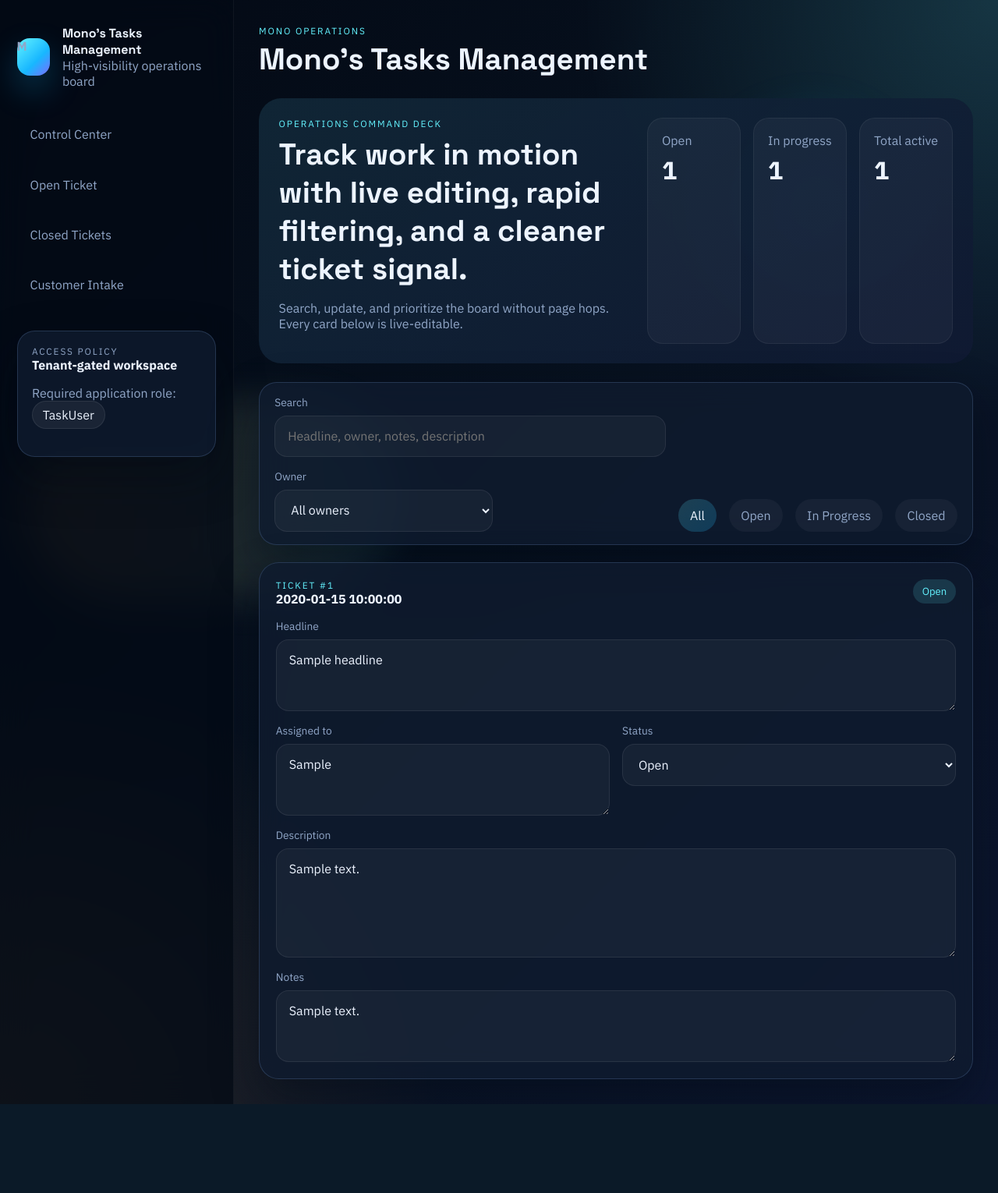
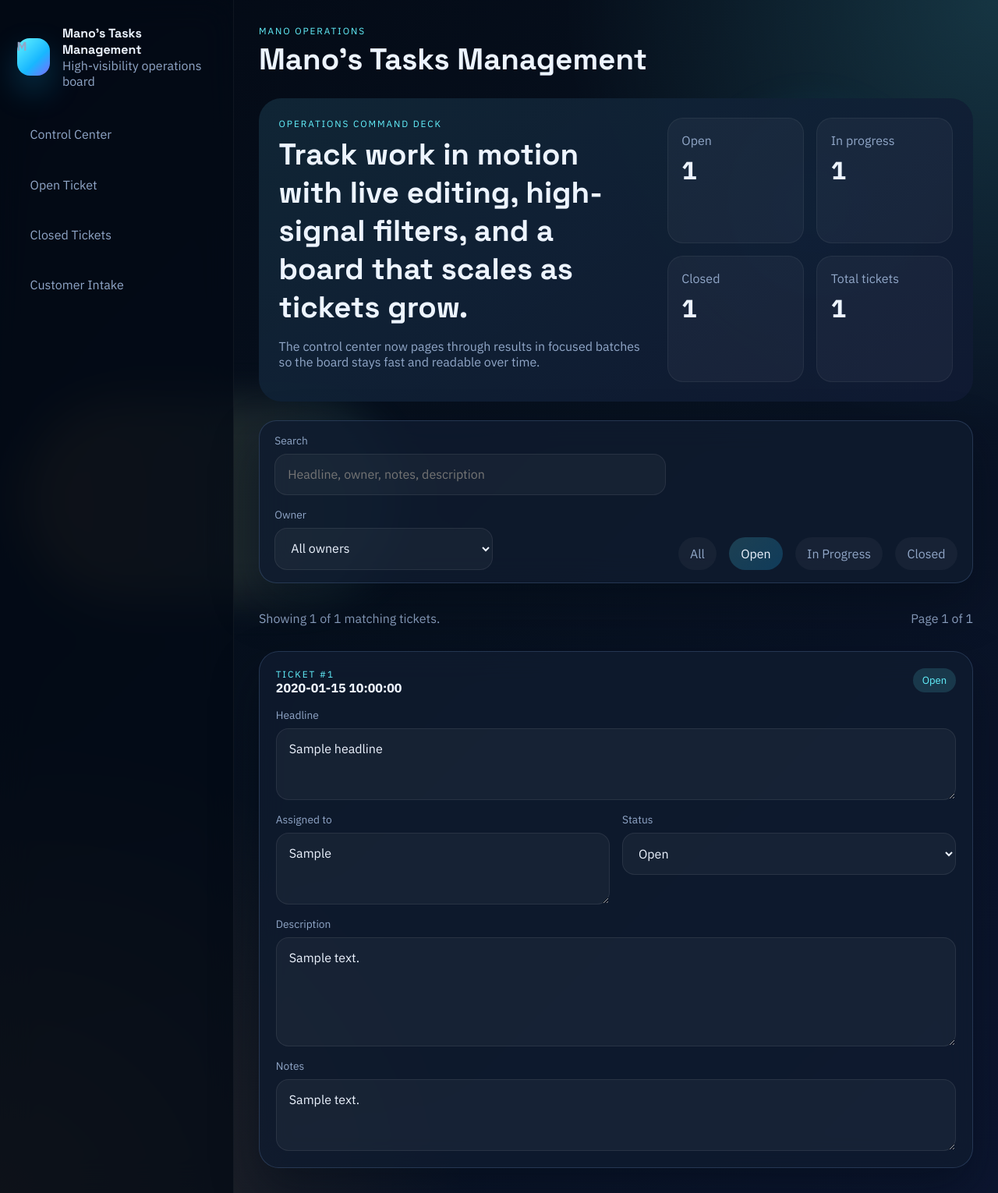
Before and after one commit to imanuelt/ticketingabnet, a Flask app: template templates/index.html in a window 1280 px wide. Shown: the whole page at 78% size. Before the commit the page ends 1416 px from the top, so only its background shows below. Run offline with Flask 3, Linux system fonts and the light colour scheme; the template is opened without the code that fills it: most values are stand-ins (such as "Sample title", 1, 10 or a date in 2020).

Commit message:
Scale ticket views and rename app to Mano

```diff
--- a/app.py
+++ b/app.py
@@ -1,9 +1,10 @@
 import base64
 import json
 import os
+from math import ceil
 from datetime import datetime
 from functools import wraps
-from urllib.parse import quote
+from urllib.parse import quote, urlencode
 
 import pytz
 from azure.cosmos import CosmosClient
@@ -13,7 +14,7 @@ from flask import Flask, abort, g, jsonify, redirect, render_template, request,
 load_dotenv()
 
 app = Flask(__name__)
-app.secret_key = os.getenv("FLASK_SECRET_KEY", "mono-tasks-dev-key")
+app.secret_key = os.getenv("FLASK_SECRET_KEY", "mano-tasks-dev-key")
 
 israel_tz = pytz.timezone("Asia/Jerusalem")
 
@@ -25,6 +26,7 @@ AUTH_REQUIRED = os.getenv("AUTH_REQUIRED", "false").lower() == "true"
 ALLOWED_TENANT_ID = os.getenv("ALLOWED_TENANT_ID")
 REQUIRED_APP_ROLE = os.getenv("REQUIRED_APP_ROLE", "TaskUser")
 DEV_AUTH_BYPASS = os.getenv("DEV_AUTH_BYPASS", "false").lower() == "true"
+TICKETS_PER_PAGE = max(int(os.getenv("TICKETS_PER_PAGE", "18")), 1)
 
 container = None
 
@@ -56,6 +58,10 @@ def load_tickets():
     return list(get_container().read_all_items())
 
 
+def sorted_tickets():
+    return sorted(load_tickets(), key=lambda item: int(item["id"]), reverse=True)
+
+
 def next_ticket_id():
     tickets = load_tickets()
     return max([int(t["id"]) for t in tickets], default=0) + 1
@@ -83,7 +89,7 @@ def parse_client_principal():
             return None
         return {
             "name": "Local Developer",
-            "email": "developer@mono.local",
+            "email": "developer@mano.local",
             "tenant_id": ALLOWED_TENANT_ID or "local-tenant",
             "roles": [REQUIRED_APP_ROLE],
             "source": "bypass",
@@ -125,6 +131,85 @@ def has_required_access(user):
     return REQUIRED_APP_ROLE in user.get("roles", [])
 
 
+def parse_ticket_filters(default_status=""):
+    status = request.args.get("status", default_status)
+    valid_statuses = {"", "Open", "In Progress", "Closed"}
+    if status not in valid_statuses:
+        status = default_status
+
+    page = request.args.get("page", "1")
+    try:
+        page = max(int(page), 1)
+    except ValueError:
+        page = 1
+
+    return {
+        "search": request.args.get("q", "").strip(),
+        "owner": request.args.get("owner", "").strip(),
+        "status": status,
+        "page": page,
+    }
+
+
+def ticket_search_blob(ticket):
+    return " ".join(
+        [
+            ticket.get("headline", ""),
+            ticket.get("assigned_to", ""),
+            ticket.get("description", ""),
+            ticket.get("notes", ""),
+        ]
+    ).lower()
+
+
+def filter_tickets(tickets, filters):
+    search_value = filters["search"].lower()
+    filtered = []
+
+    for ticket in tickets:
+        if filters["status"] and ticket.get("status") != filters["status"]:
+            continue
+        if filters["owner"] and ticket.get("assigned_to") != filters["owner"]:
+            continue
+        if search_value and search_value not in ticket_search_blob(ticket):
+            continue
+        filtered.append(ticket)
+
+    return filtered
+
+
+def build_pagination(total_items, current_page):
+    total_pages = max(ceil(total_items / TICKETS_PER_PAGE), 1)
+    current_page = min(current_page, total_pages)
+    start_index = (current_page - 1) * TICKETS_PER_PAGE
+    end_index = start_index + TICKETS_PER_PAGE
+
+    def page_url(page_number):
+        params = request.args.to_dict(flat=True)
+        params["page"] = page_number
+        if page_number == 1:
+            params.pop("page", None)
+        query = urlencode({key: value for key, value in params.items() if value})
+        return f"{request.path}?{query}" if query else request.path
+
+    window_start = max(current_page - 2, 1)
+    window_end = min(window_start + 4, total_pages)
+    window_start = max(window_end - 4, 1)
+
+    return {
+        "current_page": current_page,
+        "total_pages": total_pages,
+        "start_index": start_index,
+        "end_index": end_index,
+        "pages": [
+            {"number": page_number, "url": page_url(page_number)}
+            for page_number in range(window_start, window_end + 1)
+        ],
+        "prev_url": page_url(current_page - 1) if current_page > 1 else None,
+        "next_url": page_url(current_page + 1) if current_page < total_pages else None,
+    }
+
+
 def require_access(view):
     @wraps(view)
     def wrapped(*args, **kwargs):
@@ -160,7 +245,7 @@ def attach_user():
 def inject_layout_context():
     return {
         "current_user": getattr(g, "current_user", None),
-        "app_title": "Mono's Tasks Management",
+        "app_title": "Mano's Tasks Management",
         "required_role": REQUIRED_APP_ROLE,
         "auth_required": AUTH_REQUIRED,
     }
@@ -169,19 +254,29 @@ def inject_layout_context():
 @app.route("/")
 @require_access
 def home():
-    tickets = [ticket for ticket in load_tickets() if ticket["status"] != "Closed"]
-    open_tickets = [ticket for ticket in tickets if ticket["status"] == "Open"]
-    in_progress_tickets = [ticket for ticket in tickets if ticket["status"] == "In Progress"]
-    owners = sorted({ticket["assigned_to"] for ticket in tickets if ticket["assigned_to"]})
+    all_tickets = sorted_tickets()
+    filters = parse_ticket_filters()
+    filtered_tickets = filter_tickets(all_tickets, filters)
+    pagination = build_pagination(len(filtered_tickets), filters["page"])
+    tickets = filtered_tickets[pagination["start_index"]:pagination["end_index"]]
+
+    open_tickets = [ticket for ticket in all_tickets if ticket["status"] == "Open"]
+    in_progress_tickets = [ticket for ticket in all_tickets if ticket["status"] == "In Progress"]
+    closed_tickets = [ticket for ticket in all_tickets if ticket["status"] == "Closed"]
+    owners = sorted({ticket["assigned_to"] for ticket in all_tickets if ticket["assigned_to"]})
 
     return render_template(
         "index.html",
         page_name="dashboard",
-        tickets=sorted(tickets, key=lambda item: int(item["id"]), reverse=True),
+        tickets=tickets,
         open_count=len(open_tickets),
         in_progress_count=len(in_progress_tickets),
-        total_count=len(tickets),
+        closed_count=len(closed_tickets),
+        total_count=len(all_tickets),
         owners=owners,
+        filters=filters,
+        filtered_count=len(filtered_tickets),
+        pagination=pagination,
     )
 
 
@@ -214,7 +309,7 @@ def submit_ticket():
         new_ticket = {
             "id": str(next_ticket_id()),
             "headline": data["headline"],
-            "assigned_to": "Mono Operations",
+            "assigned_to": "Mano Operations",
             "status": "Open",
             "description": (
                 f"Customer Tenant Name: {data['tenant_name']}\n"
@@ -242,11 +337,20 @@ def submit_ticket():
 @app.route("/closed")
 @require_access
 def closed():
-    tickets = [ticket for ticket in load_tickets() if ticket["status"] == "Closed"]
+    all_tickets = [ticket for ticket in sorted_tickets() if ticket["status"] == "Closed"]
+    filters = parse_ticket_filters(default_status="Closed")
+    filtered_tickets = filter_tickets(all_tickets, filters)
+    pagination = build_pagination(len(filtered_tickets), filters["page"])
+    tickets = filtered_tickets[pagination["start_index"]:pagination["end_index"]]
+
     return render_template(
         "closed.html",
         page_name="closed",
-        tickets=sorted(tickets, key=lambda item: int(item["id"]), reverse=True),
+        tickets=tickets,
+        owners=sorted({ticket["assigned_to"] for ticket in all_tickets if ticket["assigned_to"]}),
+        filters=filters,
+        filtered_count=len(filtered_tickets),
+        pagination=pagination,
     )
 
 
--- a/static/app.js
+++ b/static/app.js
@@ -43,35 +43,14 @@ const ticketApp = (() => {
     }
 
     function initDashboardFilters() {
-        const grid = document.getElementById("ticketGrid");
-        if (!grid) return;
+        const form = document.getElementById("dashboardFilters");
+        if (!form) return;
 
-        const search = document.getElementById("ticketSearch");
-        const owner = document.getElementById("ownerFilter");
-        const chips = Array.from(document.querySelectorAll("#statusFilters .chip"));
-        let activeStatus = "";
-
-        const filterCards = () => {
-            const searchValue = (search?.value || "").trim().toLowerCase();
-            const ownerValue = owner?.value || "";
-
-            grid.querySelectorAll(".ticket-card").forEach((card) => {
-                const matchesSearch = !searchValue || card.dataset.ticketSearch.includes(searchValue);
-                const matchesOwner = !ownerValue || card.dataset.assigned === ownerValue;
-                const matchesStatus = !activeStatus || card.dataset.status === activeStatus;
-                card.hidden = !(matchesSearch && matchesOwner && matchesStatus);
-            });
-        };
-
-        search?.addEventListener("input", filterCards);
-        owner?.addEventListener("change", filterCards);
-        chips.forEach((chip) => {
-            chip.addEventListener("click", () => {
-                chips.forEach((item) => item.classList.remove("is-active"));
-                chip.classList.add("is-active");
-                activeStatus = chip.dataset.status;
-                filterCards();
-            });
+        initFilterForm(form, {
+            searchSelector: "#ticketSearch",
+            selectSelector: "#ownerFilter",
+            statusInputSelector: "#statusFilter",
+            chipSelector: "[data-status-filter]",
         });
     }
 
@@ -89,16 +68,13 @@ const ticketApp = (() => {
     }
 
     function initClosedFilters() {
-        const grid = document.getElementById("closedGrid");
-        const search = document.getElementById("closedSearch");
-        if (!grid || !search) return;
-
-        search.addEventListener("input", () => {
-            const value = search.value.trim().toLowerCase();
-            grid.querySelectorAll(".archive-card").forEach((card) => {
-                card.hidden = value && !card.dataset.ticketSearch.includes(value);
+        const form = document.getElementById("closedFilters");
+        if (form) {
+            initFilterForm(form, {
+                searchSelector: "#closedSearch",
+                selectSelector: "#closedOwnerFilter",
             });
-        });
+        }
 
         document.querySelectorAll("[data-reopen-form]").forEach((form) => {
             form.addEventListener("submit", async (event) => {
@@ -121,6 +97,38 @@ const ticketApp = (() => {
         });
     }
 
+    function initFilterForm(form, options = {}) {
+        const search = options.searchSelector ? form.querySelector(options.searchSelector) : null;
+        const select = options.selectSelector ? form.querySelector(options.selectSelector) : null;
+        const statusInput = options.statusInputSelector ? form.querySelector(options.statusInputSelector) : null;
+        const chips = options.chipSelector ? Array.from(form.querySelectorAll(options.chipSelector)) : [];
+        const pageInput = form.querySelector('input[name="page"]');
+        let searchTimer;
+
+        const submitFilters = () => {
+            if (pageInput) {
+                pageInput.value = "1";
+            }
+            form.requestSubmit();
+        };
+
+        search?.addEventListener("input", () => {
+            window.clearTimeout(searchTimer);
+            searchTimer = window.setTimeout(submitFilters, 280);
+        });
+
+        select?.addEventListener("change", submitFilters);
+
+        chips.forEach((chip) => {
+            chip.addEventListener("click", () => {
+                if (statusInput) {
+                    statusInput.value = chip.dataset.statusFilter || "";
+                }
+                submitFilters();
+            });
+        });
+    }
+
     function init() {
         initAutosize();
         initDashboardFilters();
--- a/static/styles.css
+++ b/static/styles.css
@@ -146,18 +146,11 @@ textarea {
     transform: translateX(4px);
 }
 
-.security-card,
 .glass-panel {
     border: 1px solid var(--border);
     background: var(--panel);
     box-shadow: var(--shadow);
     backdrop-filter: blur(18px);
-}
-
-.security-card {
-    margin-top: 2rem;
-    padding: 1.15rem;
-    border-radius: 1.4rem;
 }
 
 .page-frame {
@@ -297,16 +290,15 @@ textarea {
 .hero-copy p:last-child,
 .page-hero p:last-child,
 .preview-block p,
-.security-card p,
 .unauthorized-panel p {
     color: var(--muted);
 }
 
 .hero-metrics {
     display: grid;
-    grid-template-columns: repeat(3, minmax(120px, 1fr));
+    grid-template-columns: repeat(2, minmax(120px, 1fr));
     gap: 1rem;
-    width: min(460px, 100%);
+    width: min(620px, 100%);
 }
 
 .metric-card {
@@ -390,6 +382,12 @@ textarea {
     outline: none;
 }
 
+.search-shell select option,
+.field-shell select option {
+    color: #07111f;
+    background: #edf4ff;
+}
+
 .field-shell textarea {
     min-height: 92px;
     resize: vertical;
@@ -429,6 +427,65 @@ textarea {
     display: grid;
     grid-template-columns: repeat(auto-fit, minmax(310px, 1fr));
     gap: 1rem;
+}
+
+.results-meta,
+.pager,
+.pager__pages,
+.empty-state {
+    display: flex;
+    gap: 1rem;
+}
+
+.results-meta,
+.pager {
+    align-items: center;
+    justify-content: space-between;
+}
+
+.results-meta {
+    margin: -0.2rem 0 1rem;
+    color: var(--muted);
+    flex-wrap: wrap;
+}
+
+.empty-state {
+    margin-top: 1rem;
+    padding: 1.4rem;
+    border-radius: 1.6rem;
+    flex-direction: column;
+}
+
+.empty-state h3 {
+    margin: 0;
+    font-family: "Space Grotesk", sans-serif;
+}
+
+.pager {
+    margin-top: 1.2rem;
+    flex-wrap: wrap;
+}
+
+.pager__pages {
+    flex-wrap: wrap;
+}
+
+.pager-link {
+    display: inline-grid;
+    place-items: center;
+    min-width: 2.6rem;
+    height: 2.6rem;
+    padding: 0 0.9rem;
+    border-radius: 999px;
+    background: rgba(255, 255, 255, 0.04);
+    border: 1px solid rgba(255, 255, 255, 0.08);
+    color: var(--muted);
+}
+
+.pager-link.active {
+    background: linear-gradient(135deg, rgba(100, 243, 255, 0.18), rgba(24, 183, 255, 0.22));
+    color: var(--text);
+    border-color: rgba(100, 243, 255, 0.22);
 }
 
 .ticket-card,
@@ -618,4 +675,10 @@ textarea {
     .archive-meta {
         grid-template-columns: 1fr;
     }
+
+    .results-meta,
+    .pager {
+        flex-direction: column;
+        align-items: flex-start;
+    }
 }
--- a/templates/base.html
+++ b/templates/base.html
@@ -12,7 +12,7 @@
             <a class="brand-lockup" href="{{ url_for('home') }}">
                 <span class="brand-badge">M</span>
                 <div>
-                    <strong>Mono's Tasks Management</strong>
+                    <strong>Mano's Tasks Management</strong>
                     <span>High-visibility operations board</span>
                 </div>
             </a>
@@ -23,19 +23,13 @@
                 <a href="{{ url_for('closed') }}" class="nav-pill {% if page_name == 'closed' %}active{% endif %}">Closed Tickets</a>
                 <a href="{{ url_for('submit_ticket') }}" class="nav-pill {% if page_name == 'submit' %}active{% endif %}">Customer Intake</a>
             </nav>
-
-            <div class="security-card">
-                <p class="eyebrow">Access policy</p>
-                <strong>Tenant-gated workspace</strong>
-                <p>Required application role: <span class="inline-pill">{{ required_role }}</span></p>
-            </div>
         </aside>
 
         <main class="page-frame">
             <header class="topbar">
                 <div>
-                    <p class="eyebrow">Mono Operations</p>
-                    <h1>Mono's Tasks Management</h1>
+                    <p class="eyebrow">Mano Operations</p>
+                    <h1>Mano's Tasks Management</h1>
                 </div>
                 <div class="user-cluster">
                     {% if current_user %}
--- a/templates/index.html
+++ b/templates/index.html
@@ -4,8 +4,8 @@
 <section class="hero-panel">
     <div class="hero-copy">
         <p class="eyebrow">Operations command deck</p>
-        <h2>Track work in motion with live editing, rapid filtering, and a cleaner ticket signal.</h2>
-        <p>Search, update, and prioritize the board without page hops. Every card below is live-editable.</p>
+        <h2>Track work in motion with live editing, high-signal filters, and a board that scales as tickets grow.</h2>
+        <p>The control center now pages through results in focused batches so the board stays fast and readable over time.</p>
     </div>
     <div class="hero-metrics">
         <article class="metric-card">
@@ -17,34 +17,45 @@
             <strong>{{ in_progress_count }}</strong>
         </article>
         <article class="metric-card">
-            <span>Total active</span>
+            <span>Closed</span>
+            <strong>{{ closed_count }}</strong>
+        </article>
+        <article class="metric-card">
+            <span>Total tickets</span>
             <strong>{{ total_count }}</strong>
         </article>
     </div>
 </section>
 
-<section class="toolbar glass-panel">
+<form class="toolbar glass-panel" id="dashboardFilters" method="get">
     <div class="toolbar-group">
         <label class="search-shell">
             <span>Search</span>
-            <input id="ticketSearch" type="search" placeholder="Headline, owner, notes, description">
+            <input id="ticketSearch" name="q" type="search" value="{{ filters.search }}" placeholder="Headline, owner, notes, description">
         </label>
         <label class="search-shell compact">
             <span>Owner</span>
-            <select id="ownerFilter">
+            <select id="ownerFilter" name="owner">
                 <option value="">All owners</option>
                 {% for owner in owners %}
-                <option value="{{ owner }}">{{ owner }}</option>
+                <option value="{{ owner }}" {% if filters.owner == owner %}selected{% endif %}>{{ owner }}</option>
                 {% endfor %}
             </select>
         </label>
     </div>
     <div class="chip-row" id="statusFilters">
-        <button class="chip is-active" data-status="">All</button>
-        <button class="chip" data-status="Open">Open</button>
-        <button class="chip" data-status="In Progress">In Progress</button>
-        <button class="chip" data-status="Closed">Closed</button>
+        <button class="chip {% if not filters.status %}is-active{% endif %}" type="button" data-status-filter="">All</button>
+        <button class="chip {% if filters.status == 'Open' %}is-active{% endif %}" type="button" data-status-filter="Open">Open</button>
+        <button class="chip {% if filters.status == 'In Progress' %}is-active{% endif %}" type="button" data-status-filter="In Progress">In Progress</button>
+        <button class="chip {% if filters.status == 'Closed' %}is-active{% endif %}" type="button" data-status-filter="Closed">Closed</button>
     </div>
+    <input type="hidden" name="status" id="statusFilter" value="{{ filters.status }}">
+    <input type="hidden" name="page" value="1">
+</form>
+
+<section class="results-meta">
+    <p>Showing {{ tickets|length }} of {{ filtered_count }} matching tickets.</p>
+    <span>Page {{ pagination.current_page }} of {{ pagination.total_pages }}</span>
 </section>
 
 <section class="ticket-grid" id="ticketGrid">
@@ -96,4 +107,27 @@
     </article>
     {% endfor %}
 </section>
+
+{% if not tickets %}
+<section class="empty-state glass-panel">
+    <p class="eyebrow">No tickets found</p>
+    <h3>Try broadening the filters or clearing the search.</h3>
+</section>
+{% endif %}
+
+{% if pagination.total_pages > 1 %}
+<nav class="pager">
+    {% if pagination.prev_url %}
+    <a class="ghost-button" href="{{ pagination.prev_url }}">Previous</a>
+    {% endif %}
+    <div class="pager__pages">
+        {% for page in pagination.pages %}
+        <a class="pager-link {% if page.number == pagination.current_page %}active{% endif %}" href="{{ page.url }}">{{ page.number }}</a>
+        {% endfor %}
+    </div>
+    {% if pagination.next_url %}
+    <a class="ghost-button" href="{{ pagination.next_url }}">Next</a>
+    {% endif %}
+</nav>
+{% endif %}
 {% endblock %}
--- a/templates/submit_ticket.html
+++ b/templates/submit_ticket.html
@@ -79,11 +79,11 @@
         </div>
         <div class="preview-block">
             <span>Tenant</span>
-            <p><span data-preview="tenant_name">Tenant</span> · <span data-preview="tenant_domain">domain</span></p>
+            <p><span data-preview="tenant_name">Tenant</span> / <span data-preview="tenant_domain">domain</span></p>
         </div>
         <div class="preview-block">
             <span>Primary contact</span>
-            <p><span data-preview="contact_name">First</span> <span data-preview="contact_family">Last</span> · <span data-preview="email">mail@example.com</span></p>
+            <p><span data-preview="contact_name">First</span> <span data-preview="contact_family">Last</span> / <span data-preview="email">mail@example.com</span></p>
         </div>
         <div class="preview-block">
             <span>Description</span>
--- a/templates/unauthorized.html
+++ b/templates/unauthorized.html
@@ -4,10 +4,7 @@
 <section class="unauthorized-panel glass-panel">
     <p class="eyebrow">Access denied</p>
     <h2>This workspace is restricted to approved users inside the tenant.</h2>
-    <p>Required role: <span class="inline-pill">{{ required_role }}</span></p>
-    {% if allowed_tenant %}
-    <p>Allowed tenant: <span class="inline-pill">{{ allowed_tenant }}</span></p>
-    {% endif %}
+    <p>Your account must be assigned the <span class="inline-pill">{{ required_role }}</span> app role.</p>
     {% if user %}
     <p>Signed in as {{ user.email }}.</p>
     {% endif %}
```
Also changed, not shown: templates/closed.html (+42 -3 lines), .github/workflows/master_ticketabnet.yml, 1 other file.
